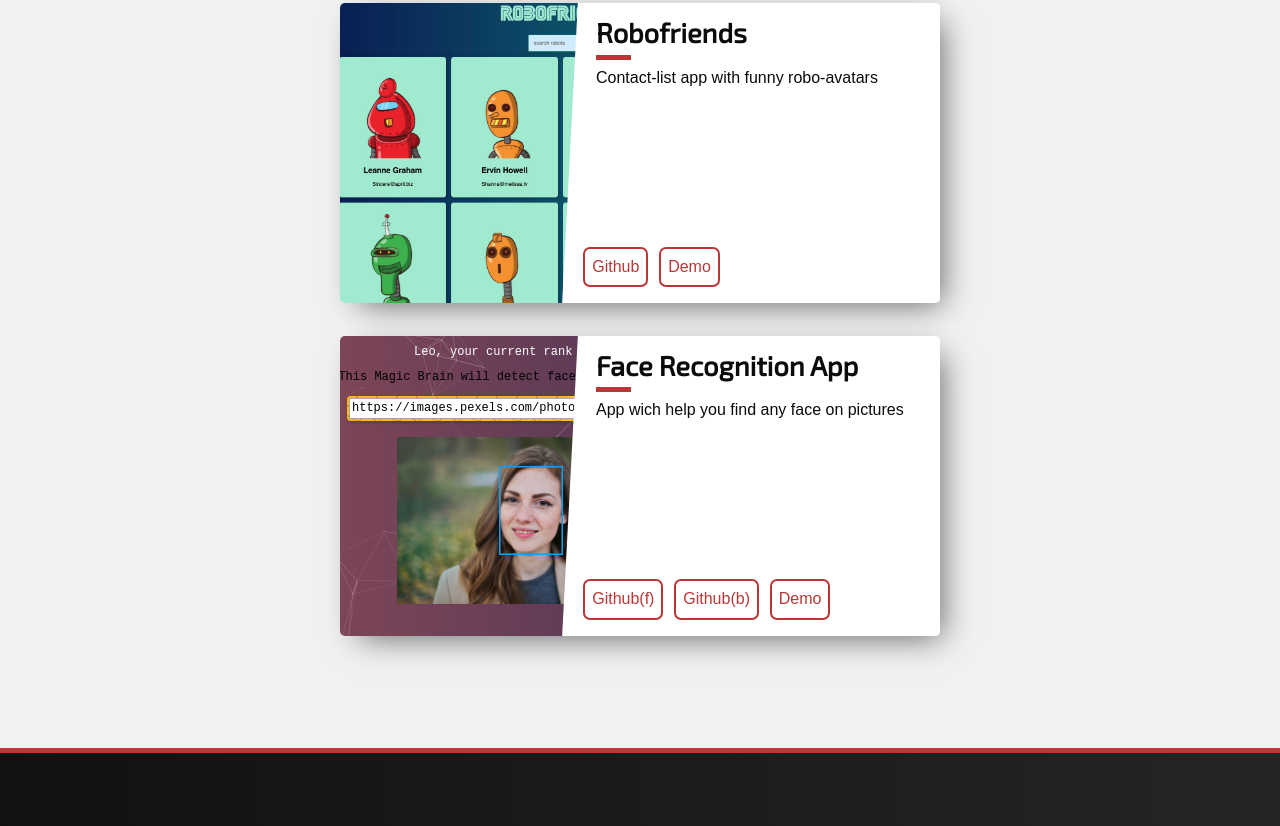
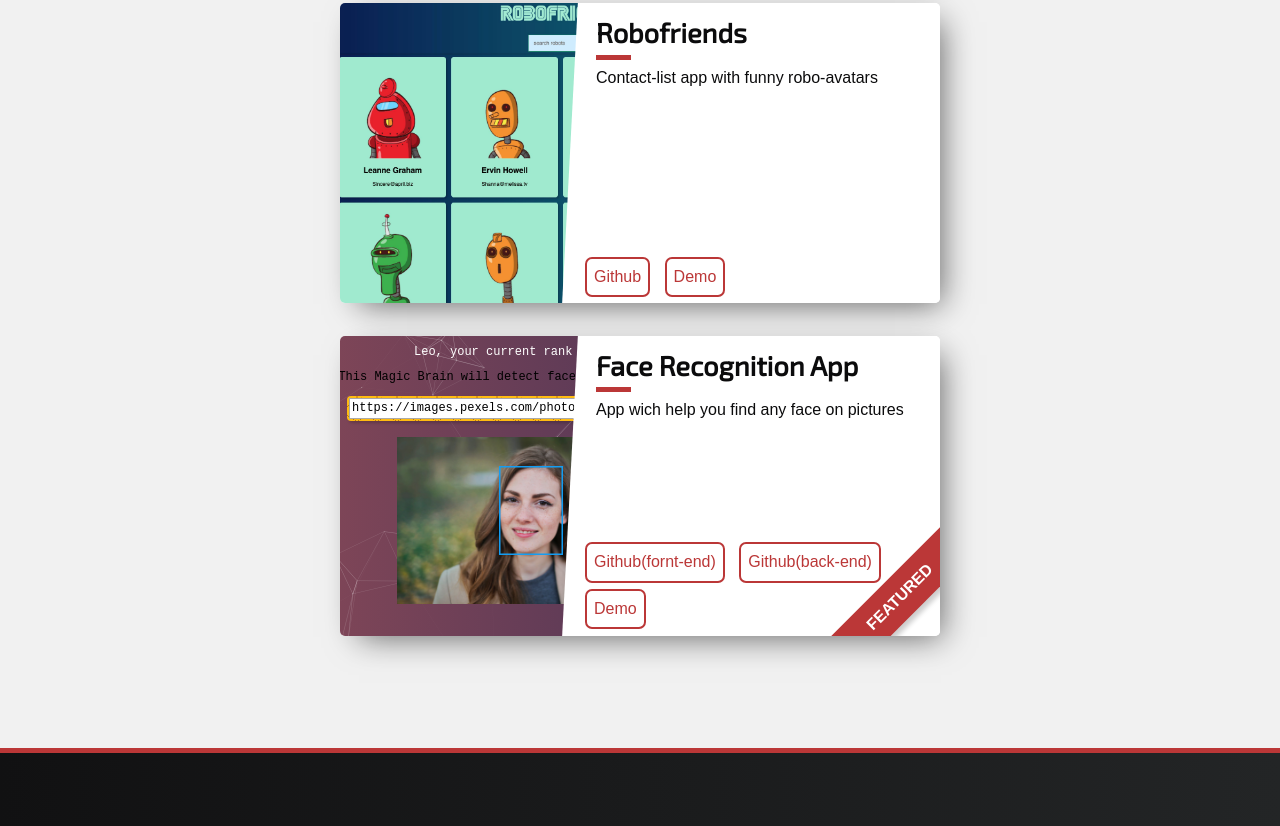
Before and after one commit to aussftw/portfolio, a plain HTML site: page index.html in a window 1280 px wide. Shown: the part 2261-3087 px from the top of the page. Drawn offline with Linux system fonts and the light colour scheme.

Commit message:
Revert "some final changes"
This reverts commit 2adfca92598b1098646307008e32739cd9e66e18.

```diff
--- a/index.html
+++ b/index.html
@@ -211,13 +211,13 @@
           <h3>Face Recognition App</h3>
           <p class="desc">App wich help you find any face on pictures</p>
           <div class="project-links">
-            <a href="https://github.com/aussftw/facerecognitionbrain">Github(f)</a>
-            <a href="https://github.com/aussftw/smartbrainapi">Github(b)</a>
+            <a href="https://github.com/aussftw/facerecognitionbrain">Github(fornt-end)</a>
+            <a href="https://github.com/aussftw/smartbrainapi">Github(back-end)</a>
             <a href="https://facedetectionfe.herokuapp.com/">Demo</a>
           </div>
-          <!-- <div class="featured">
+          <div class="featured">
               <span class="featured-card">FEATURED</span>
-            </div> -->
+            </div>
         </div>
       </div>
 
--- a/style.css
+++ b/style.css
@@ -452,8 +452,8 @@ html, body {
 .card .description .project-links a {
   color: #bb3737;
   display: inline-block;
-  margin: 0 0.2rem;
-  margin-bottom: 1rem;
+  margin: 0 5px;
+  margin-bottom: 0.4rem;
   padding: 7px;
   border: #bb3737 2px solid;
   border-radius: 7px;
@@ -780,9 +780,6 @@ footer {
   .card .description .project-links {
     position: static;
   }
-  .project-links a {
-    margin-block-end: 0.1rem;
-  }
   .btn {
     width: 60px;
     height: 60px;
```
